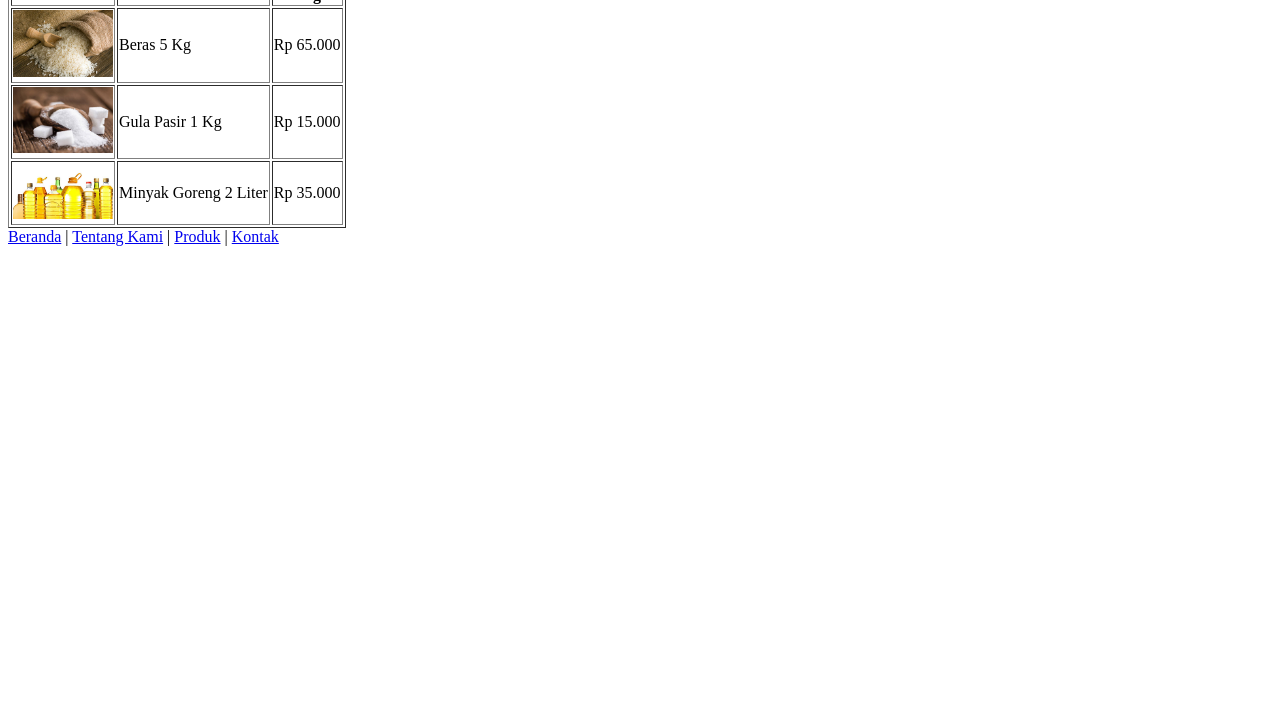
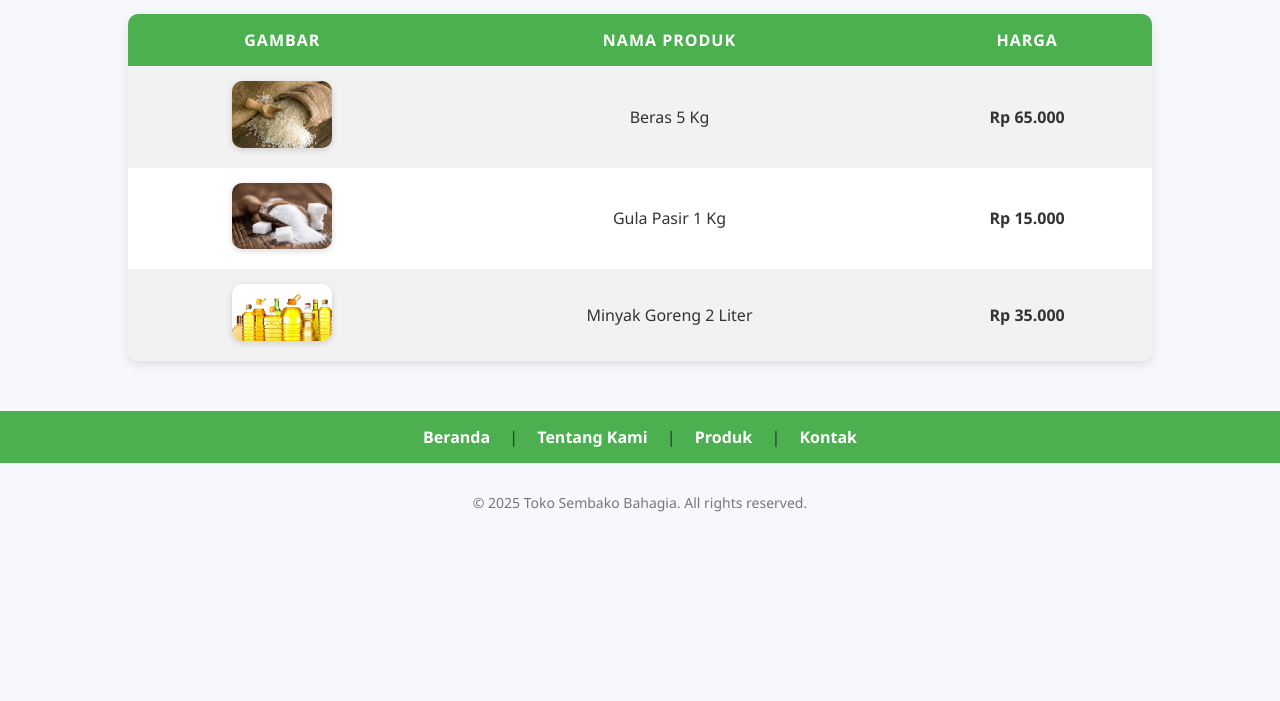
Before and after one commit to umarhabibi2025/webhub, a plain HTML site: page produk.html in a window 1280 px wide. Shown: the part 99-800 px from the top of the page. Drawn offline with Linux system fonts and the light colour scheme.

Commit message:
Update produk.html

```diff
--- a/produk.html
+++ b/produk.html
@@ -1,30 +1,111 @@
 <!DOCTYPE html>
-<html>
+<html lang="id">
 <head>
+    <meta charset="UTF-8">
+    <meta name="viewport" content="width=device-width, initial-scale=1.0">
     <title>Produk Kami</title>
+    <style>
+        body {
+            font-family: 'Segoe UI', Tahoma, Geneva, Verdana, sans-serif;
+            background: #f7f8fc;
+            margin: 0;
+            padding: 0;
+            color: #333;
+        }
+
+        h1 {
+            text-align: center;
+            margin-top: 40px;
+            color: #2c3e50;
+        }
+
+        table {
+            width: 80%;
+            margin: 30px auto;
+            border-collapse: collapse;
+            background: #ffffff;
+            box-shadow: 0 4px 10px rgba(0,0,0,0.1);
+            border-radius: 10px;
+            overflow: hidden;
+        }
+
+        th, td {
+            padding: 15px;
+            text-align: center;
+        }
+
+        th {
+            background: #4CAF50;
+            color: white;
+            text-transform: uppercase;
+            letter-spacing: 1px;
+        }
+
+        tr:nth-child(even) {
+            background: #f2f2f2;
+        }
+
+        tr:hover {
+            background-color: #e8f5e9;
+            transition: 0.3s;
+        }
+
+        img {
+            border-radius: 10px;
+            box-shadow: 0 2px 6px rgba(0,0,0,0.15);
+        }
+
+        nav {
+            text-align: center;
+            background-color: #4CAF50;
+            padding: 15px 0;
+            margin-top: 50px;
+        }
+
+        nav a {
+            color: white;
+            text-decoration: none;
+            font-weight: bold;
+            margin: 0 15px;
+            transition: 0.3s;
+        }
+
+        nav a:hover {
+            color: #ffe082;
+        }
+
+        footer {
+            text-align: center;
+            font-size: 14px;
+            color: #777;
+            margin-top: 30px;
+            padding-bottom: 20px;
+        }
+    </style>
 </head>
 <body>
     <h1>Daftar Produk</h1>
-    <table border="1">
+
+    <table>
         <tr>
             <th>Gambar</th>
             <th>Nama Produk</th>
             <th>Harga</th>
         </tr>
         <tr>
-            <td><img src="beras.jpg" width="100"></td>
+            <td><img src="beras.jpg" width="100" alt="Beras 5 Kg"></td>
             <td>Beras 5 Kg</td>
-            <td>Rp 65.000</td>
+            <td><strong>Rp 65.000</strong></td>
         </tr>
         <tr>
-            <td><img src="gula.jpg" width="100"></td>
+            <td><img src="gula.jpg" width="100" alt="Gula Pasir 1 Kg"></td>
             <td>Gula Pasir 1 Kg</td>
-            <td>Rp 15.000</td>
+            <td><strong>Rp 15.000</strong></td>
         </tr>
         <tr>
-            <td><img src="minyak.jpg" width="100"></td>
+            <td><img src="minyak.jpg" width="100" alt="Minyak Goreng 2 Liter"></td>
             <td>Minyak Goreng 2 Liter</td>
-            <td>Rp 35.000</td>
+            <td><strong>Rp 35.000</strong></td>
         </tr>
     </table>
 
@@ -34,5 +115,9 @@
         <a href="produk.html">Produk</a> |
         <a href="kontak.html">Kontak</a>
     </nav>
+
+    <footer>
+        &copy; 2025 Toko Sembako Bahagia. All rights reserved.
+    </footer>
 </body>
 </html>
```
